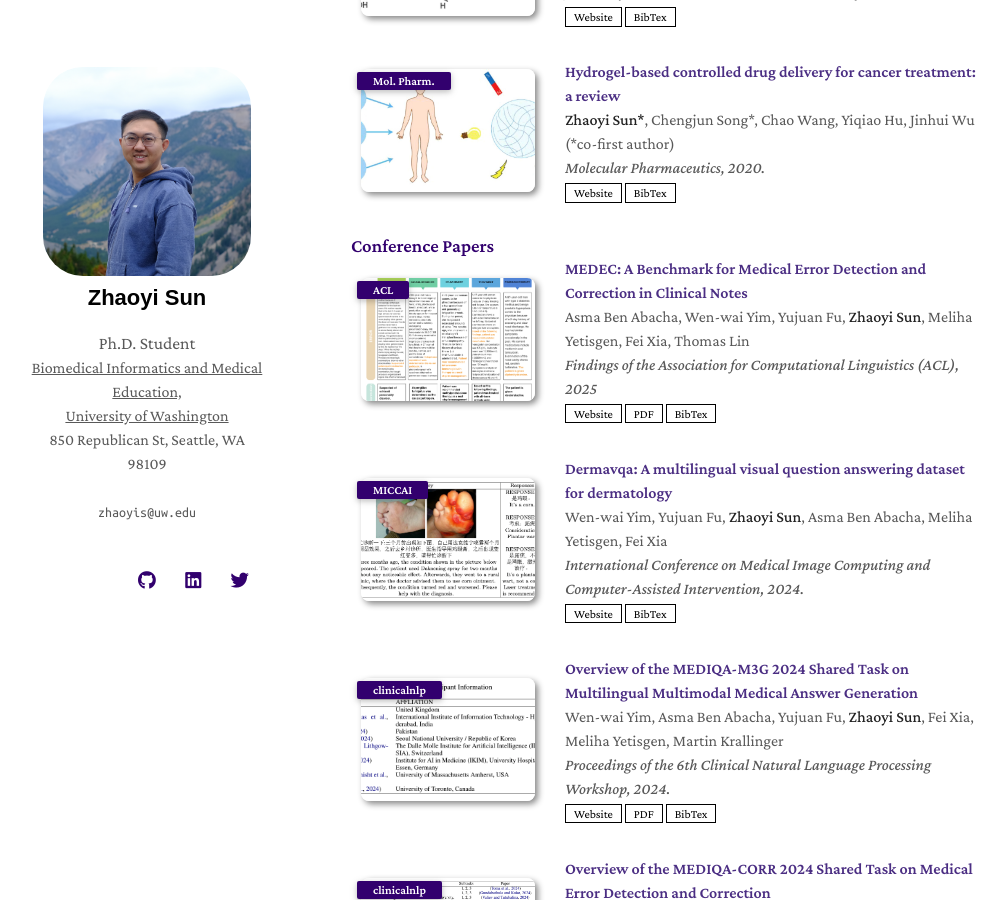
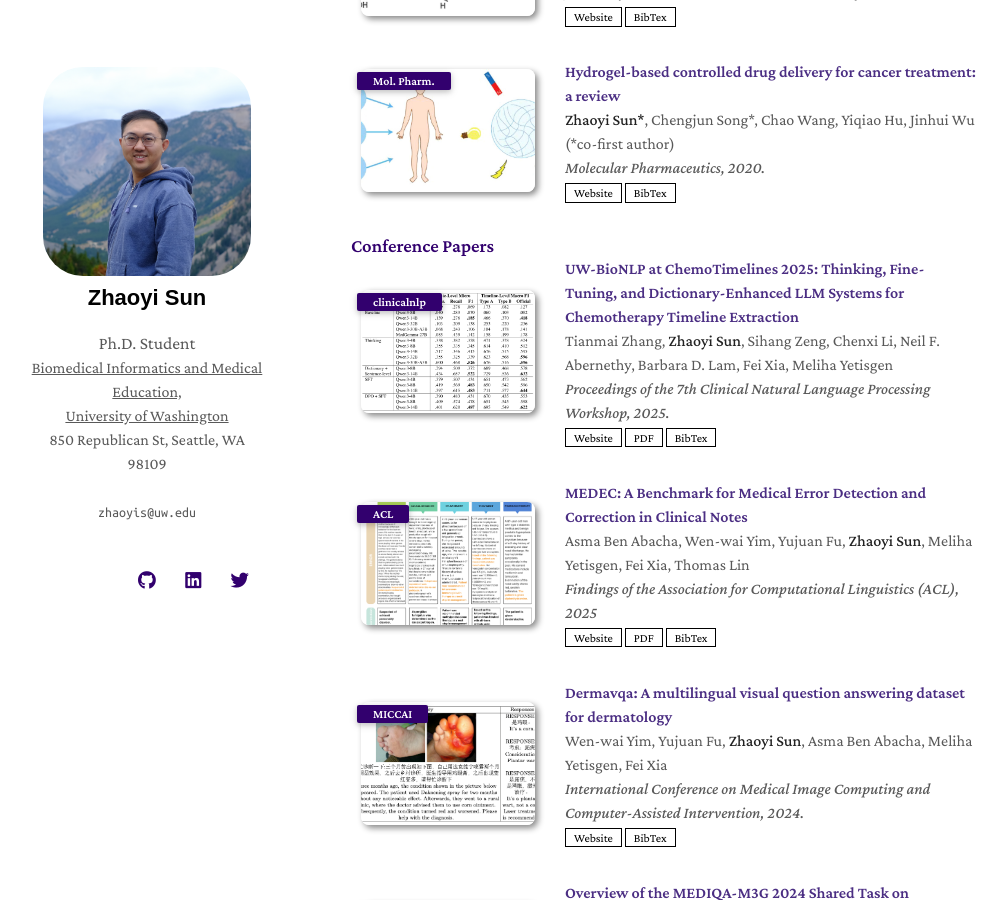
Before and after one commit to GeraldSun/GeraldSun.github.io, a Jekyll site: the page built from index.md, in a window 1280 px wide and 900 px high, scrolled down 2953 px. Shown: the whole window, without its empty margins (129-1136 px from the left). Built offline with Jekyll 4.4.1, drawn with Linux system fonts in a browser that asks for light colours; nearby versions of some CDN libraries; a style sheet for code colours, icons or effects is not loaded; our own code applies the rules of GitHub Pages for plain Markdown files.

Commit message:
Update conference.yml

```diff
--- a/_data/conference.yml
+++ b/_data/conference.yml
@@ -1,4 +1,13 @@
 main:
+  - title: "UW-BioNLP at ChemoTimelines 2025: Thinking, Fine-Tuning, and Dictionary-Enhanced LLM Systems for Chemotherapy Timeline Extraction"
+    authors: Tianmai Zhang, <strong>Zhaoyi Sun</strong>, Sihang Zeng, Chenxi Li, Neil F. Abernethy, Barbara D. Lam, Fei Xia, Meliha Yetisgen
+    conference_short: clinicalnlp
+    conference: Proceedings of the 7th Clinical Natural Language Processing Workshop, 2025.
+    website: https://arxiv.org/abs/2512.04518
+    pdf: https://arxiv.org/pdf/2512.04518
+    bibtex: ./assets/bib/202503.txt
+    image: ./assets/img/202503.png
+
   - title: "MEDEC: A Benchmark for Medical Error Detection and Correction in Clinical Notes"
     authors: Asma Ben Abacha, Wen-wai Yim, Yujuan Fu, <strong>Zhaoyi Sun</strong>, Meliha Yetisgen, Fei Xia, Thomas Lin
     conference_short: ACL
```
